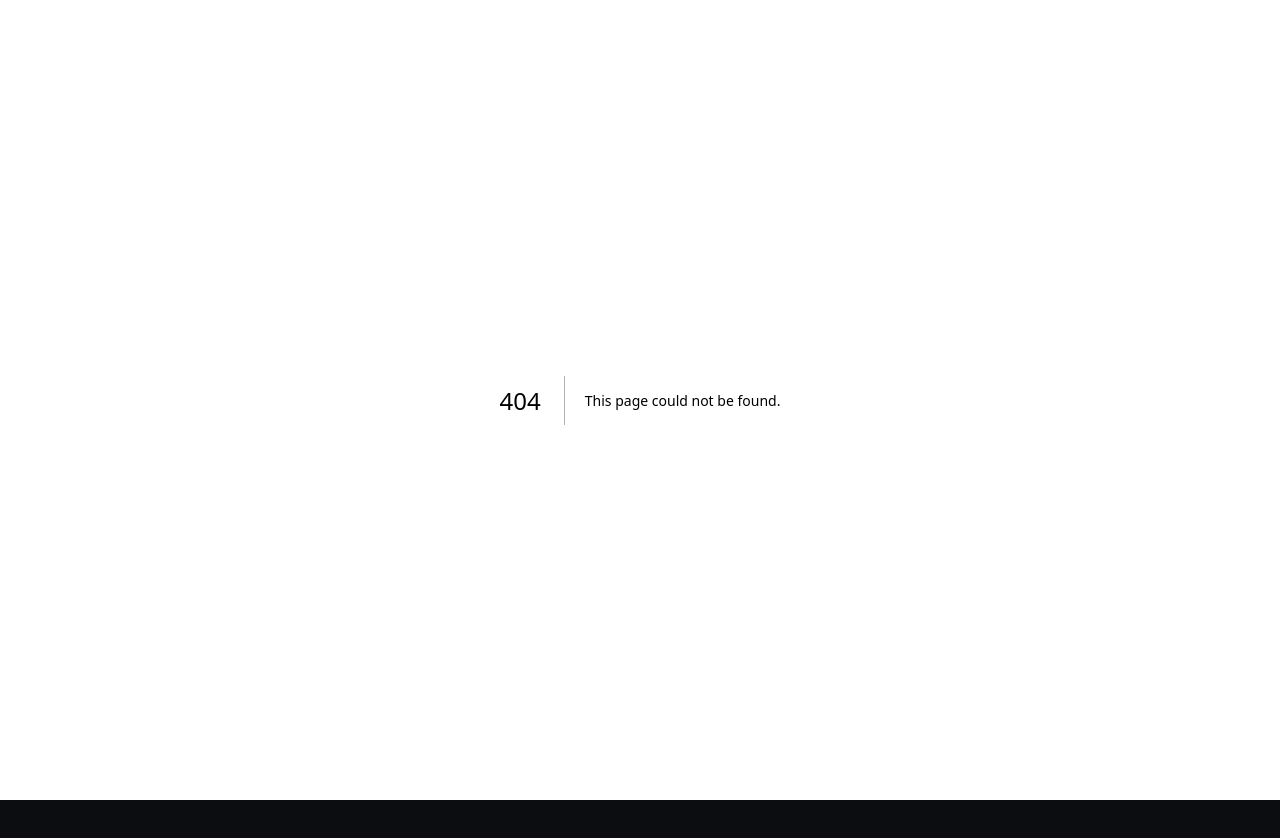
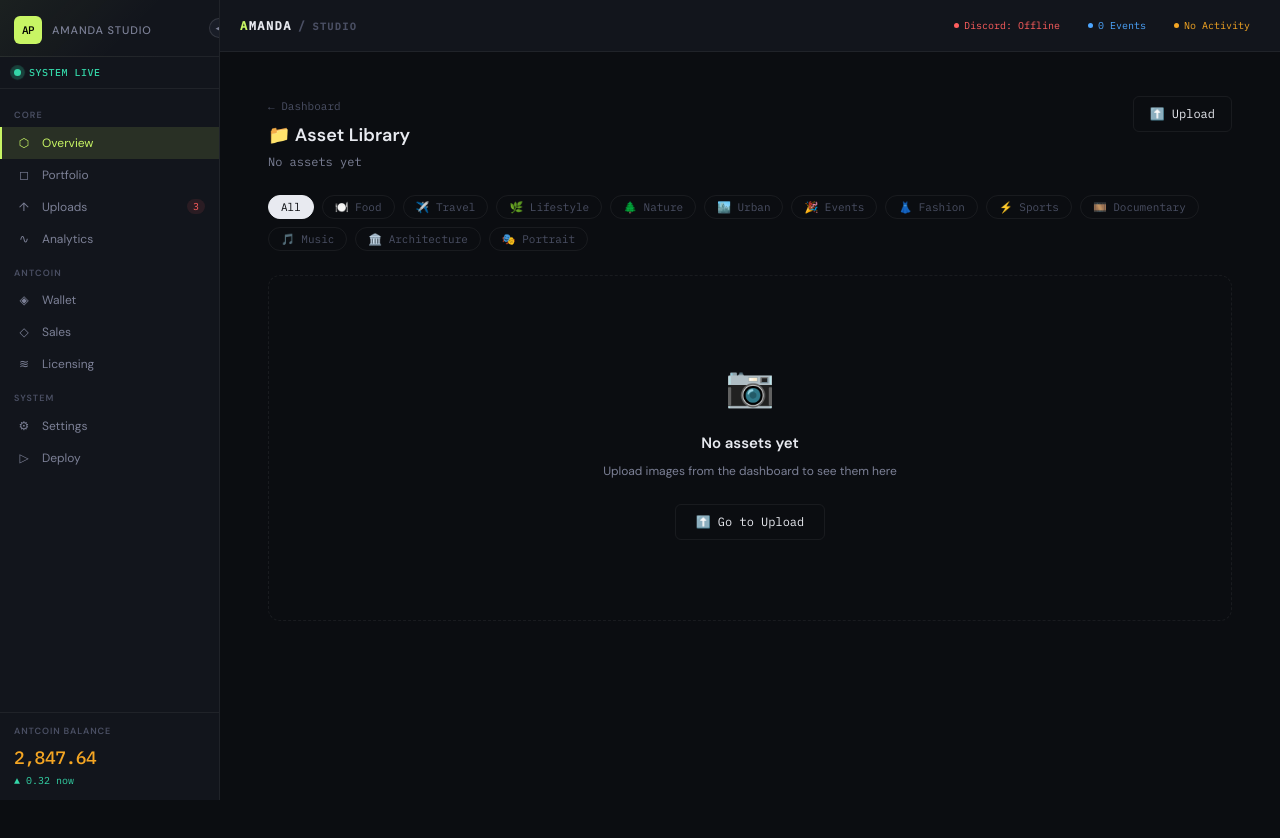
Before and after one commit to ANTCPU/photography, a Next.js app: page /dashboard/assets in a window 1280 px wide. Before the commit this address had no page. Shown: the top 838 px of the page. Before the commit the page ends 800 px from the top, so only its background shows below. Built offline with nearby package versions, Linux system fonts and the light colour scheme; no server answers; the database is empty.

Commit message:
Create page.tsx

```diff
--- /dev/null
+++ b/app/dashboard/assets/page.tsx
@@ -0,0 +1,99 @@
+import Link from 'next/link';
+import { CATEGORIES } from '@/lib/categories';
+
+export const metadata = {
+  title: 'Asset Library — Amanda Studio',
+};
+
+export default function AssetsPage() {
+  const assets: Asset[] = []; // TODO: wire to GET /api/assets
+
+  return (
+    <main style={{
+      minHeight: '100vh',
+      background: 'var(--db-bg)',
+      color: 'var(--db-text)',
+      padding: '24px',
+      fontFamily: 'var(--db-font)',
+    }}>
+
+      {/* Header */}
+      <div style={{ display: 'flex', justifyContent: 'space-between', alignItems: 'flex-start', marginBottom: 24 }}>
+        <div>
+          <Link href="/dashboard" style={{
+            fontSize: 11, color: 'var(--db-text-dim)',
+            fontFamily: 'var(--db-font-mono)', textDecoration: 'none',
+          }}>
+            ← Dashboard
+          </Link>
+          <h1 style={{ fontSize: 18, fontWeight: 600, margin: '6px 0 4px' }}>
+            📁 Asset Library
+          </h1>
+          <p style={{ fontSize: 12, color: 'var(--db-text-muted)', fontFamily: 'var(--db-font-mono)' }}>
+            {assets.length === 0 ? 'No assets yet' : `${assets.length} assets`}
+          </p>
+        </div>
+        <Link href="/dashboard" style={{
+          padding: '8px 16px', border: '1px solid var(--db-border)',
+          borderRadius: 6, fontSize: 12, color: 'var(--db-text)',
+          textDecoration: 'none', fontFamily: 'var(--db-font-mono)',
+        }}>
+          ⬆️ Upload
+        </Link>
+      </div>
+
+      {/* Category Filter Bar */}
+      <div style={{ display: 'flex', flexWrap: 'wrap', gap: 8, marginBottom: 24 }}>
+        <button style={pill(true)}>All</button>
+        {CATEGORIES.map((cat) => (
+          <button key={cat.id} style={pill(false)}>
+            {cat.emoji} {cat.label}
+          </button>
+        ))}
+      </div>
+
+      {/* Empty State */}
+      {assets.length === 0 && (
+        <div style={{
+          display: 'flex', flexDirection: 'column', alignItems: 'center',
+          justifyContent: 'center', padding: '80px 24px',
+          border: '1px dashed var(--db-border)', borderRadius: 12, textAlign: 'center',
+        }}>
+          <div style={{ fontSize: 40, marginBottom: 16 }}>📷</div>
+          <p style={{ fontSize: 15, fontWeight: 600, color: 'var(--db-text)', marginBottom: 8 }}>
+            No assets yet
+          </p>
+          <p style={{ fontSize: 12, color: 'var(--db-text-muted)', marginBottom: 24 }}>
+            Upload images from the dashboard to see them here
+          </p>
+          <Link href="/dashboard" style={{
+            padding: '8px 20px', border: '1px solid var(--db-border)',
+            borderRadius: 6, fontSize: 12, color: 'var(--db-text)',
+            textDecoration: 'none', fontFamily: 'var(--db-font-mono)',
+          }}>
+            ⬆️ Go to Upload
+          </Link>
+        </div>
+      )}
+
+    </main>
+  );
+}
+
+type Asset = {
+  id: string;
+  filename: string;
+  url: string;
+  category: string;
+  uploadedAt: string;
+};
+
+function pill(active: boolean): React.CSSProperties {
+  return {
+    padding: '4px 12px', borderRadius: 20, cursor: 'pointer',
+    border: `1px solid ${active ? 'var(--db-text)' : 'var(--db-border)'}`,
+    background: active ? 'var(--db-text)' : 'transparent',
+    color: active ? 'var(--db-bg)' : 'var(--db-text-dim)',
+    fontSize: 11, fontFamily: 'var(--db-font-mono)',
+  };
+}
```
